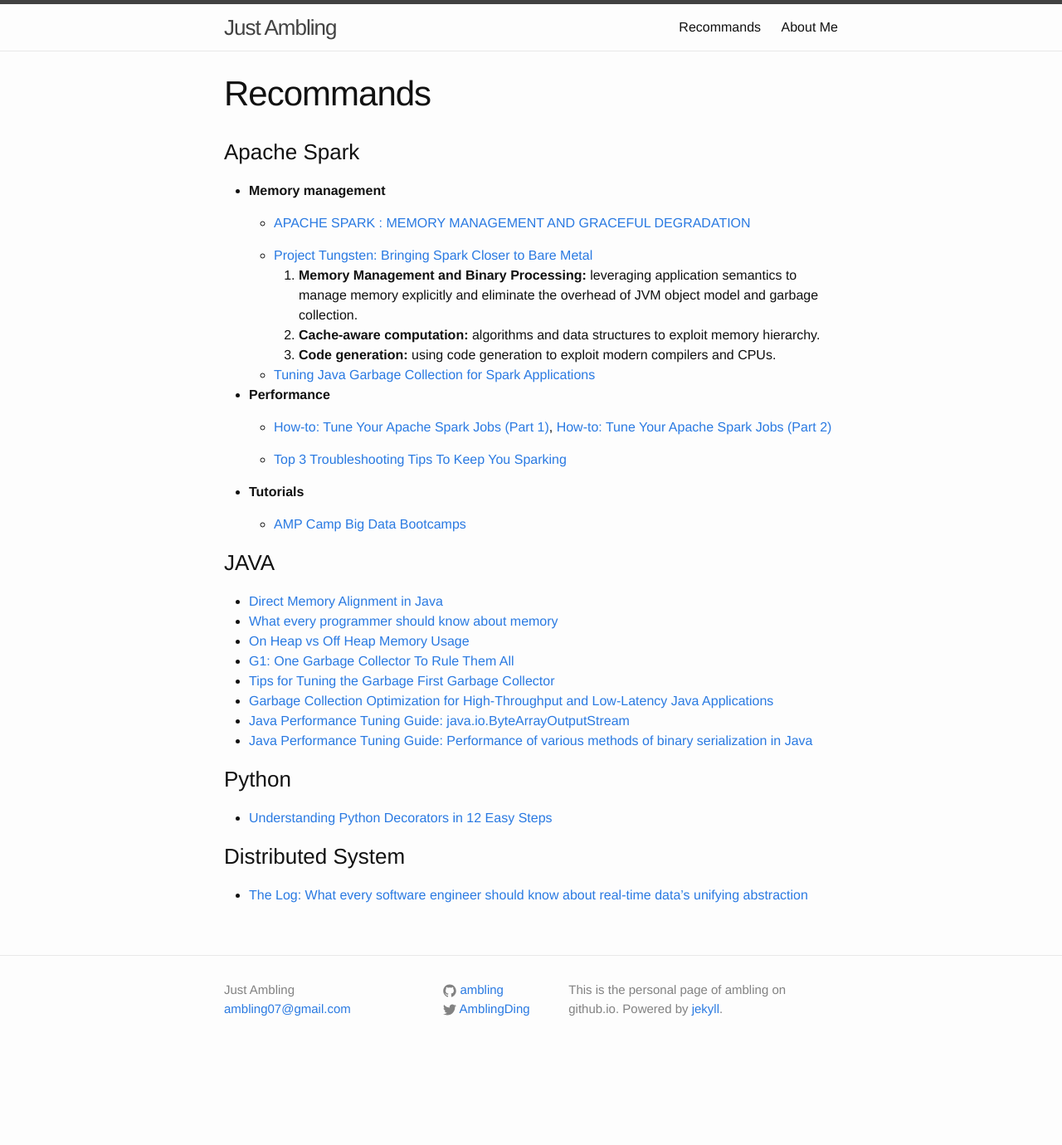
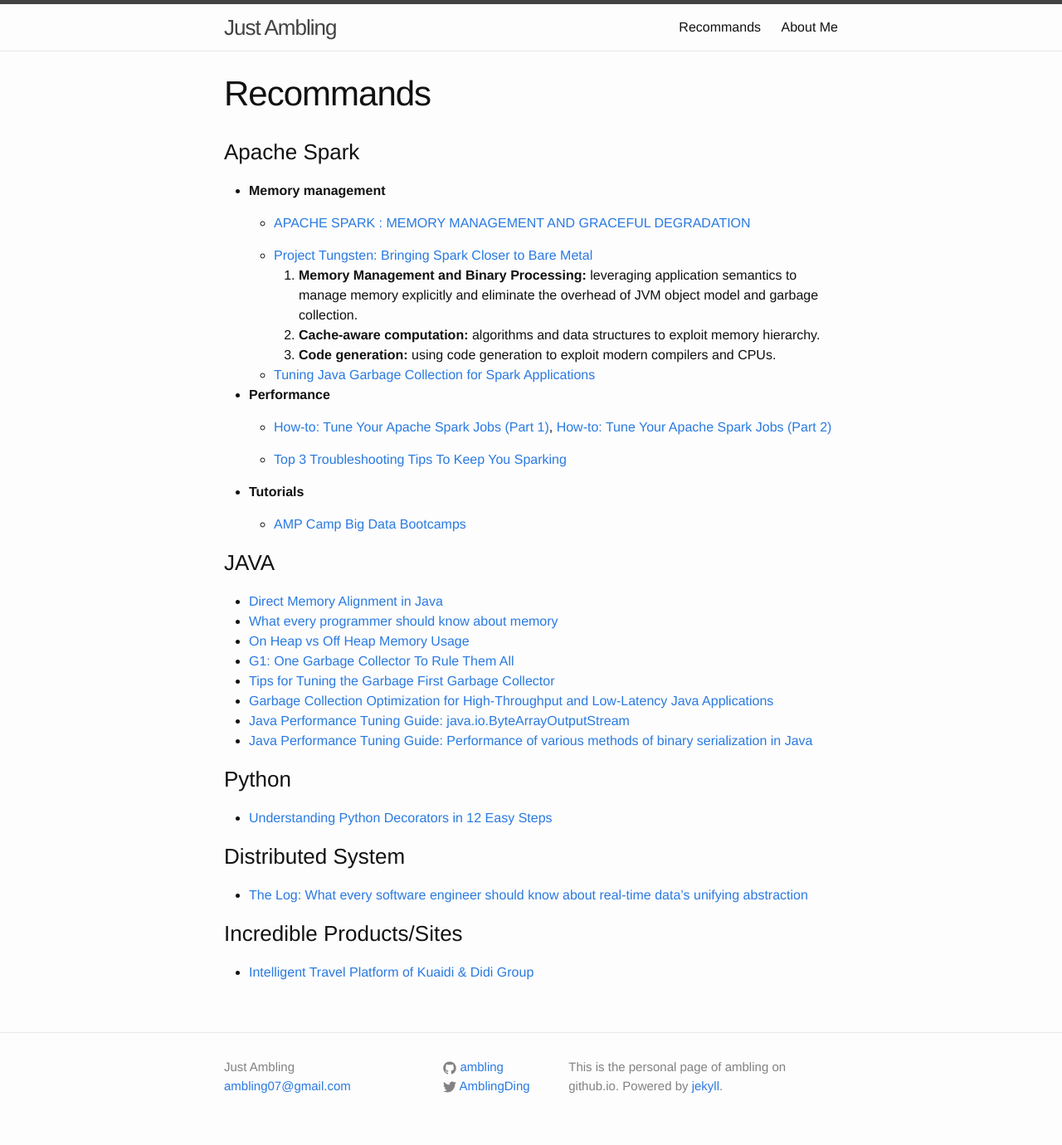
Before and after one commit to ambling/ambling.github.io, a Jekyll site: the page built from 00-recommands.md, in a window 1280 px wide. Shown: the whole page at 83% size. Built offline with Jekyll 4.4.1, drawn with Linux system fonts in a browser that asks for light colours; before the commit the page ends 1287 px from its top, so only the background shows below that.

Commit message:
add incredible products with didi intelligent travel platform

```diff
--- a/00-recommands.md
+++ b/00-recommands.md
@@ -41,3 +41,6 @@ permalink: /recommands/
 
 ### Distributed System
 - [The Log: What every software engineer should know about real-time data's unifying abstraction](http://engineering.linkedin.com/distributed-systems/log-what-every-software-engineer-should-know-about-real-time-datas-unifying)
+
+### Incredible Products/Sites
+- [Intelligent Travel Platform of Kuaidi & Didi Group](http://v.kuaidadi.com/)
```
